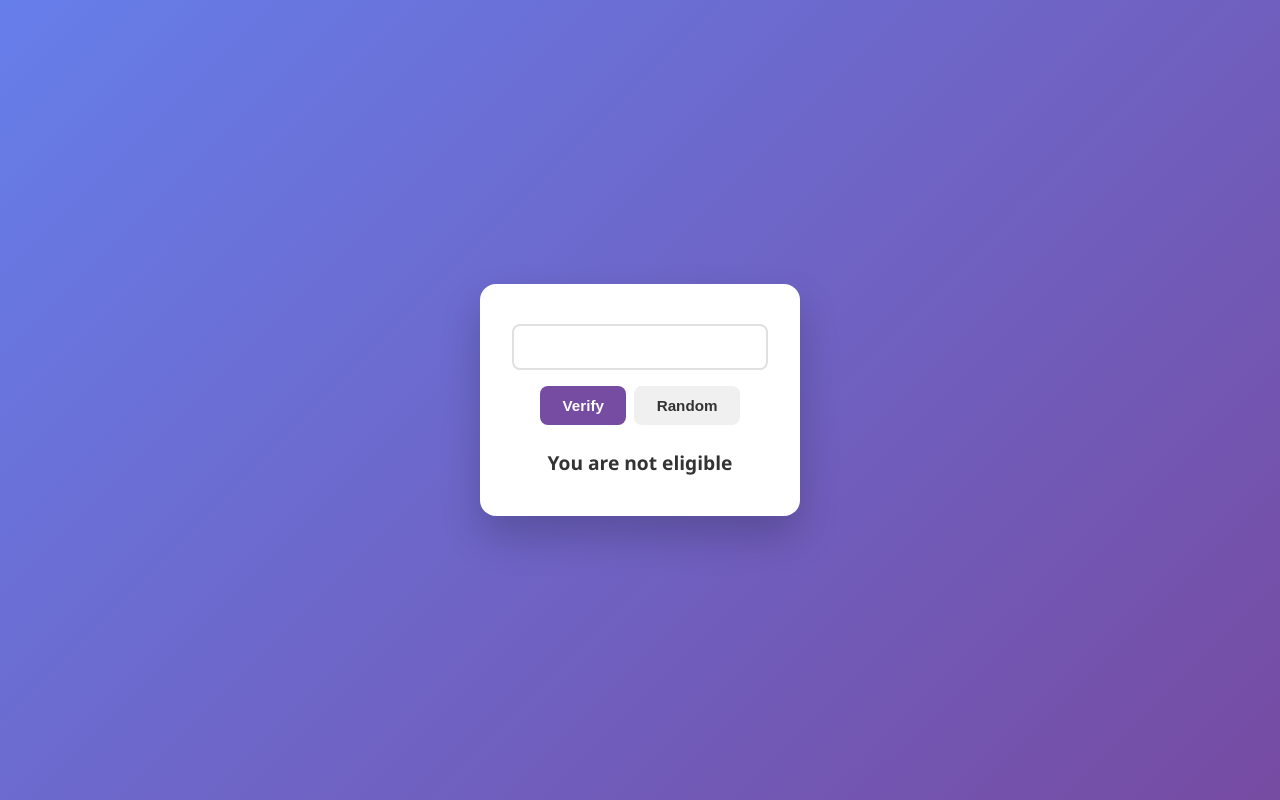
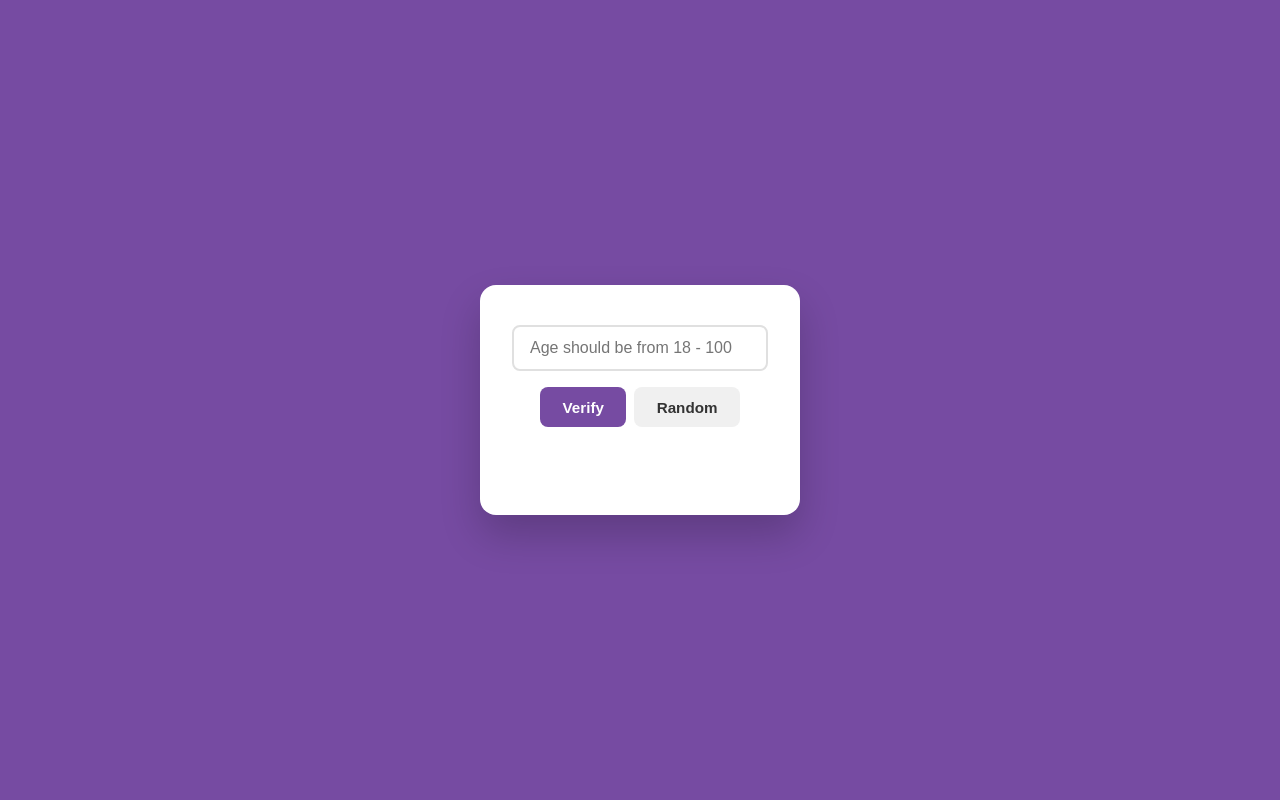
Before and after one commit to armaneousuf/playground, a plain HTML site: page broCode/DOM/ageVarification.html in a window 1280 px wide. Both pictures are taken after a click on the button "Verify". Drawn offline with Linux system fonts and the light colour scheme.

Commit message:
update: 2026-07-14 00:49

```diff
--- a/broCode/DOM/ageVarification.html
+++ b/broCode/DOM/ageVarification.html
@@ -18,7 +18,7 @@
         align-items: center;
         justify-content: center;
         font-family: "Segoe UI", system-ui, sans-serif;
-        background: linear-gradient(135deg, #667eea 0%, #764ba2 100%);
+        background-color: #764ba2;
       }
 
       .container {
@@ -92,7 +92,7 @@
   </head>
   <body>
     <div class="container">
-      <input type="text" class="input" />
+      <input type="text" class="input" placeholder="Age should be from 18 - 100"/>
       <div style="display: flex; gap: 0.5rem">
         <button class="verify">Verify</button>
         <button class="random">Random</button>
@@ -119,7 +119,10 @@
 
     function verifyAge() {
       const input = Number(inputField.value);
-      if (input >= 18) {
+
+      if (!input || input < 0) {
+        alert("Enter a valid number");
+      } else if (input >= 18) {
         result.textContent = "You are eligible";
       } else {
         result.textContent = "You are not eligible";
```
